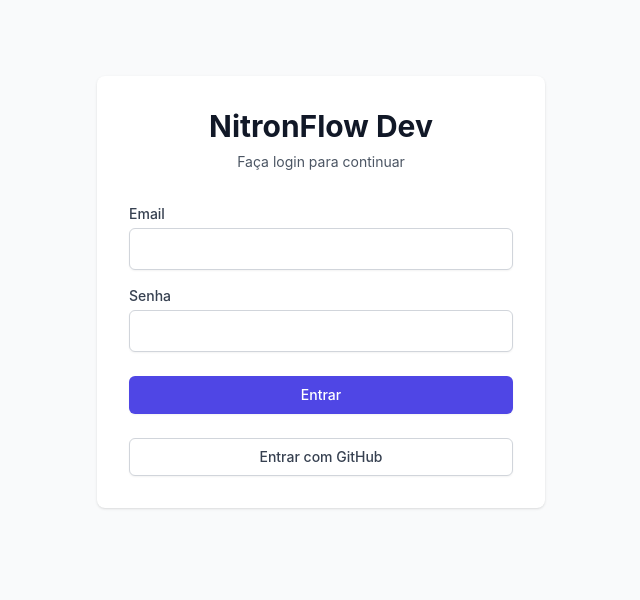
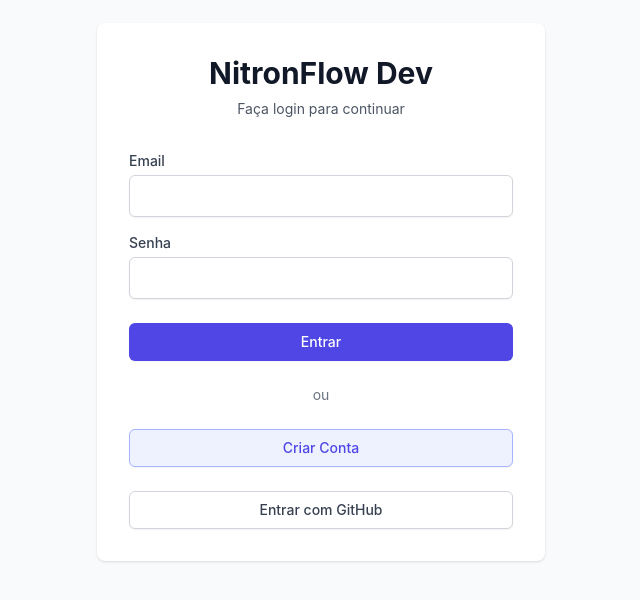
Before and after one commit to luccavalentin/Nitron-Flow-Dev, a Next.js app in the folder frontend/: page /auth/login in a window 1280 px wide. Shown: the part 108-708 px from the top of the page, without its empty margins (319-959 px from the left). Built offline with nearby package versions, Linux system fonts and the light colour scheme; no server answers.

Commit message:
V32 DATE 13/11/25 AS 15:48 - Adicionada funcionalidade de criar conta no login e melhorias na experiência inicial

```diff
--- a/frontend/pages/auth/login.tsx
+++ b/frontend/pages/auth/login.tsx
@@ -14,6 +14,7 @@
     setLoading(true)
     setError('')
 
+    try {
       const { data, error: authError } = await supabase.auth.signInWithPassword({
         email,
         password,
@@ -27,6 +28,44 @@
 
       if (data.session) {
         router.push('/dashboard')
+      }
+    } catch (err: any) {
+      setError(err.message || 'Erro ao fazer login')
+      setLoading(false)
+    }
+  }
+
+  const handleSignUp = async () => {
+    if (!email || !password) {
+      setError('Preencha email e senha para criar conta')
+      return
+    }
+
+    setLoading(true)
+    setError('')
+
+    try {
+      const { data, error: signUpError } = await supabase.auth.signUp({
+        email,
+        password,
+      })
+
+      if (signUpError) {
+        setError(signUpError.message)
+        setLoading(false)
+        return
+      }
+
+      if (data.user) {
+        setError('Conta criada! Verifique seu email para confirmar.')
+        // Auto login após criação
+        setTimeout(() => {
+          handleLogin(new Event('submit') as any)
+        }, 1000)
+      }
+    } catch (err: any) {
+      setError(err.message || 'Erro ao criar conta')
+      setLoading(false)
     }
   }
 
@@ -103,6 +142,21 @@
             </button>
           </div>
 
+          <div className="flex items-center justify-center">
+            <span className="text-sm text-gray-500 dark:text-gray-400">ou</span>
+          </div>
+
+          <div>
+            <button
+              type="button"
+              onClick={handleSignUp}
+              disabled={loading}
+              className="w-full flex justify-center py-2 px-4 border border-indigo-300 dark:border-indigo-600 rounded-md shadow-sm text-sm font-medium text-indigo-600 dark:text-indigo-400 bg-indigo-50 dark:bg-indigo-900/20 hover:bg-indigo-100 dark:hover:bg-indigo-900/30 focus:outline-none focus:ring-2 focus:ring-offset-2 focus:ring-indigo-500 disabled:opacity-50"
+            >
+              Criar Conta
+            </button>
+          </div>
+
           <div>
             <button
               type="button"
```
Also changed, not shown: 2 other files (tests, documents, lock files or other folders). Lines whose indentation alone changed are shown as unchanged.
